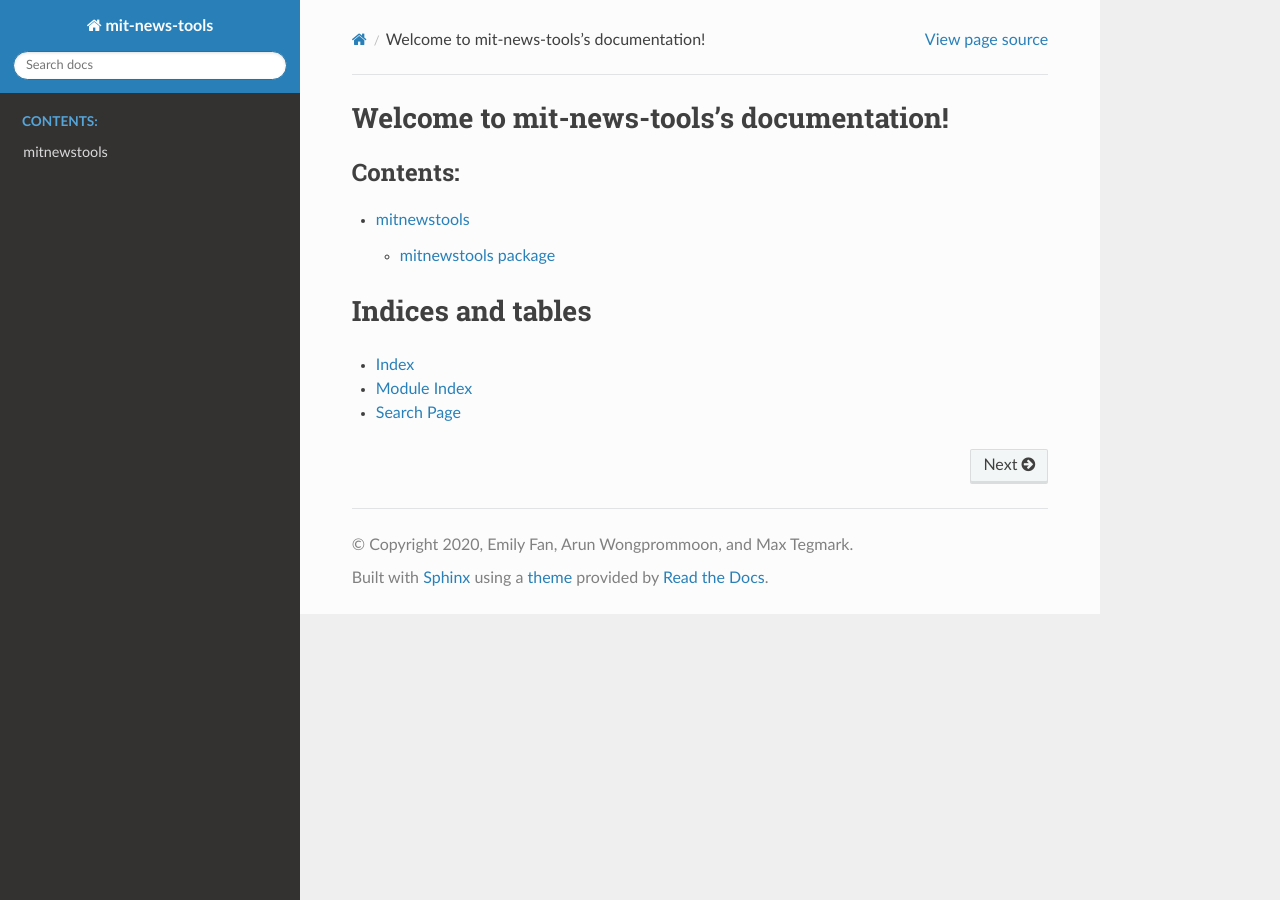
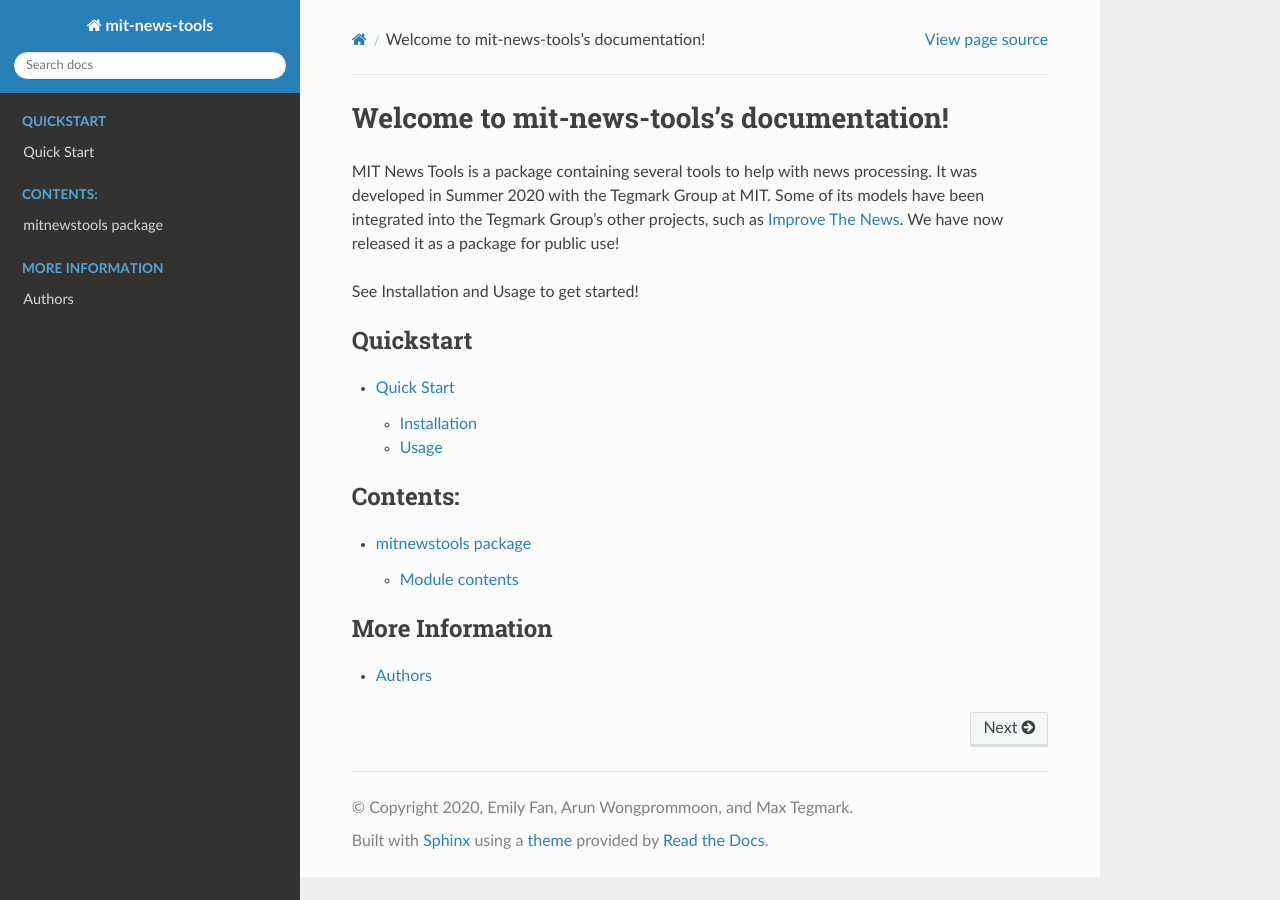
Before and after one commit to iamef/mit-news-tools, a Sphinx documentation site: the page built from docs/index.rst, in a window 1280 px wide. Built offline with Sphinx 7.4.7 and the Read the Docs theme 2.0.0, drawn with Linux system fonts in a browser that asks for light colours.

Commit message:
Update index.rst to add author, and quickstart

```diff
--- a/docs/index.rst
+++ b/docs/index.rst
@@ -6,16 +6,27 @@
 Welcome to mit-news-tools's documentation!
 ==========================================
 
+MIT News Tools is a package containing several tools to help with news processing.
+It was developed in Summer 2020 with the Tegmark Group at MIT.
+Some of its models have been integrated into the Tegmark Group's other projects, such as `Improve The News
+<improvethenews.org>`_. We have now released it as a package for public use!
+
+See Installation and Usage to get started!
+
 .. toctree::
    :maxdepth: 2
+   :caption: Quickstart
+
+   quickstart
+
+.. toctree::
+   :maxdepth: 4
    :caption: Contents:
 
-   modules
+   mitnewstools
 
+.. toctree::
+   :maxdepth: 1
+   :caption: More Information
 
-Indices and tables
-==================
-
-* :ref:`genindex`
-* :ref:`modindex`
-* :ref:`search`
+   authors
```
